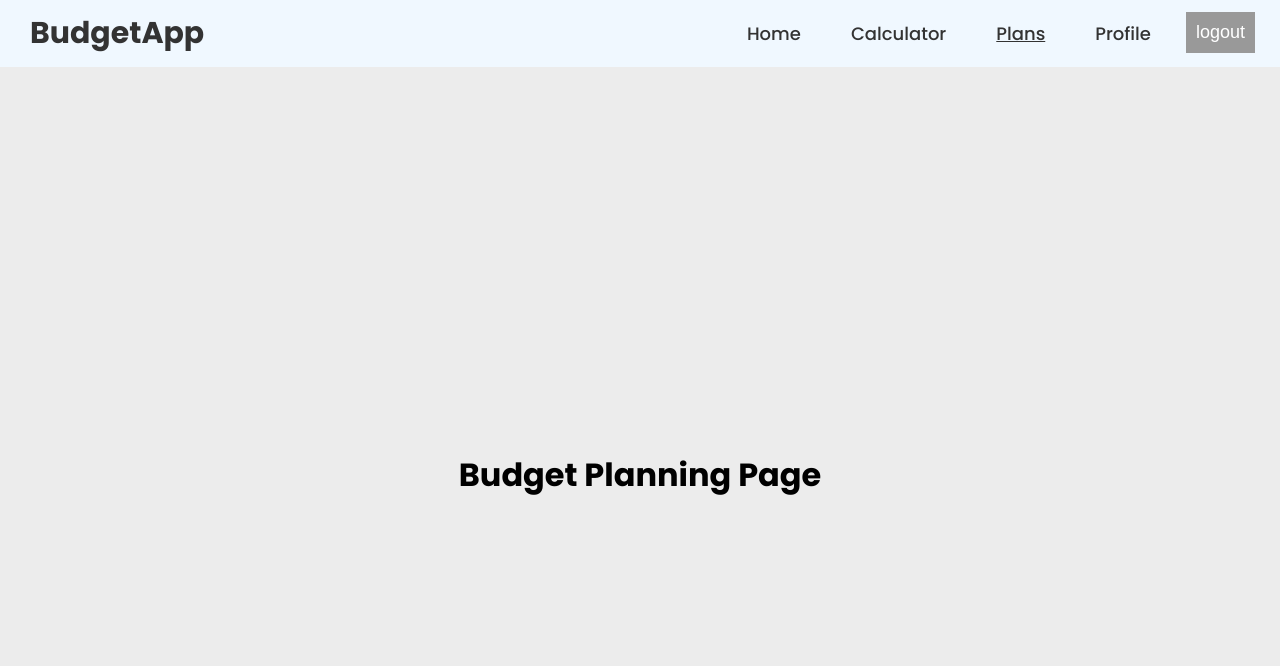
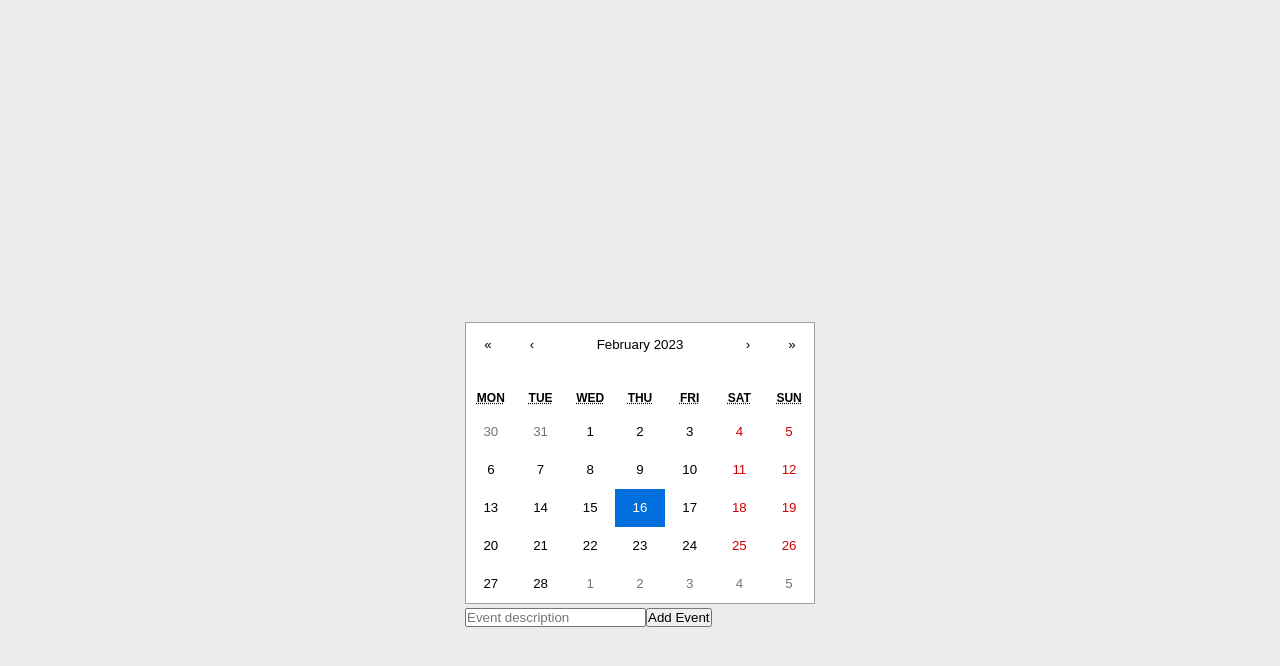
Before and after one commit to geoffreyxu/SpendSmart, a React (Create React App) app: page /plans in a window 1280 px wide. Shown: the top 666 px of the page. Built offline with nearby package versions, Linux system fonts and the light colour scheme; no server answers.

Commit message:
Basic structure of calendar added- still looks bad and does not have a lot of features.

```diff
--- a/package.json
+++ b/package.json
@@ -9,7 +9,9 @@
     "firebase": "^9.17.1",
     "react": "^18.2.0",
     "react-big-calendar": "^1.6.8",
+    "react-calendar": "^4.0.0",
     "react-dom": "^18.2.0",
+    "react-intl": "^6.2.10",
     "react-router-dom": "^6.8.1",
     "react-scripts": "5.0.1",
     "web-vitals": "^2.1.4"
--- a/src/components/plans/Plans.js
+++ b/src/components/plans/Plans.js
@@ -1,21 +1,135 @@
 import React from 'react'
 import Header from '../header/Header'
-import { Calendar, momentLocalizer } from 'react-big-calendar';
+//import { Calendar, momentLocalizer } from 'react-big-calendar';
 import moment from 'moment';
 import 'react-big-calendar/lib/css/react-big-calendar.css';
-
-const localizer = momentLocalizer(moment);
+import { useState } from 'react';
+import { IntlProvider } from 'react-intl';
+import Calendar from 'react-calendar';
+import 'react-calendar/dist/Calendar.css';
 
 function Plans() {
+  const [selectedDate, setSelectedDate] = useState(new Date());
+  const [event, setEvent] = useState({ date: "", description: "" });
 
-        return(
+  const handleDateChange = (date) => {
+    setSelectedDate(date);
+  };
 
-            <div>
-                 <Header/>
-                <h1>Budget Planning Page</h1>
-            </div>
-        )
+  const handleAddEvent = () => {
+    console.log(event);
+    setEvent({ date: "", description: "" });
+  };
 
+  return (
+    <IntlProvider locale="en">
+      <div>
+        <Calendar onChange={handleDateChange} value={selectedDate} />
+        <div>
+          <input
+            type="text"
+            placeholder="Event description"
+            value={event.description}
+            onChange={(e) =>
+              setEvent({ ...event, description: e.target.value })
+            }
+          />
+          <button onClick={handleAddEvent}>Add Event</button>
+        </div>
+      </div>
+    </IntlProvider>
+  );
 }
 
-export default Plans
+export default Plans;
+
+
+
+
+
+
+/*
+function Plans() {
+
+    const localizer = momentLocalizer(moment);
+
+    const [events, setEvents] = useState([
+        {
+            title: 'Dummy',
+            start: new Date(2023, 2, 4, 10, 0),
+            end: new Date(2023, 2, 4, 12, 0),
+        }
+
+    ]);
+
+    const AddEventForm = () => {
+        const [event, setEvent] = useState({ title: '', start: '', end: '' });
+
+        const handleSubmit = (e) => {
+          e.preventDefault();
+          setEvents([...events, event]);
+          setEvent({ title: '', start: '', end: '' });
+        };
+
+
+  return (
+    <form onSubmit={handleSubmit}>
+      <label>
+        Title:
+        <input
+          type="text"
+          value={event.title}
+          onChange={(e) => setEvent({ ...event, title: e.target.value })}
+        />
+      </label>
+      <label>
+        Start Date:
+        <input
+          type="datetime-local"
+          value={event.start}
+          onChange={(e) => setEvent({ ...event, start: e.target.value })}
+        />
+      </label>
+      <label>
+        End Date:
+        <input
+          type="datetime-local"
+          value={event.end}
+          onChange={(e) => setEvent({ ...event, end: e.target.value })}
+        />
+      </label>
+      <button type="submit">Add Event</button>
+    </form>
+  );
+};
+
+    const MyCalendar = () => (
+        <div>
+        <AddEventForm />
+        <Calendar
+            localizer={localizer}
+            events={events}
+            startAccessor="start"
+            endAccessor="end"
+        />
+        </div>
+    );
+
+    const handleSubmit = (e) => {
+        e.preventDefault();
+        setEvents([...events, ev]);
+        setEvent({ title: '', start: '', end: '' });
+    };
+}
+    */
+  /*  return(
+
+        <div>
+                <Header/>
+            <h1>Budget Planning Page</h1>
+        </div>
+    )
+
+}*/
+
+//export default Plans
--- a/src/index.js
+++ b/src/index.js
@@ -2,6 +2,7 @@ import React, { StrictMode } from 'react';
 import ReactDOM from 'react-dom/client';
 import './index.css';
 import App from './App';
+import 'react-calendar/dist/Calendar.css';
 
 
 const root = ReactDOM.createRoot(document.getElementById('root'));
```
Also changed, not shown: 1 other file (tests, documents, lock files or other folders).
